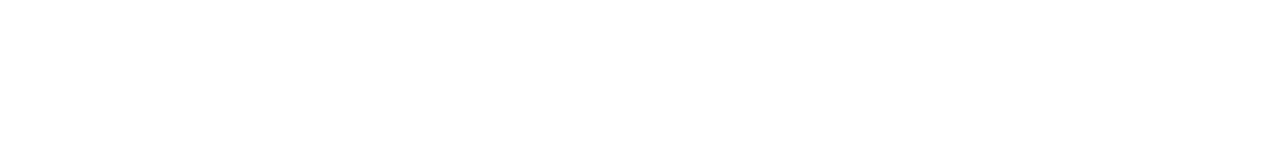
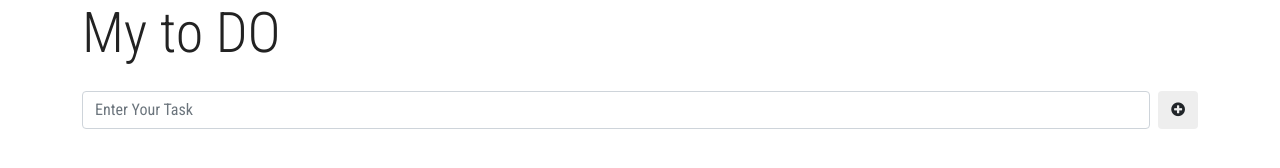
Before and after one commit to jonytalukdar/todo-list, a plain HTML site: page index.html in a window 1280 px wide. Drawn offline with nearby package versions, Linux system fonts and the light colour scheme.

Commit message:
added input section

```diff
--- a/index.html
+++ b/index.html
@@ -21,5 +21,21 @@
     />
     <link rel="stylesheet" href="style.css" />
   </head>
-  <body></body>
+  <body>
+    <div class="container">
+      <h1 class="display-4">My to DO</h1>
+      <div class="row">
+        <div class="col mt-3 d-flex">
+          <input
+            class="form-control"
+            type="text"
+            placeholder="Enter Your Task"
+          />
+          <button id="addTaskBtn" class="btn ms-2">
+            <i class="fa fa-plus-circle"></i>
+          </button>
+        </div>
+      </div>
+    </div>
+  </body>
 </html>
--- a/style.css
+++ b/style.css
@@ -1,3 +1,9 @@
 body {
-  font-family: 'Roboto Condensed', sans-serif;
+  font-family: 'Roboto Condensed', sans-serif !important;
+  font-size: 16px;
+  color: #222;
 }
+
+.btn {
+  background-color: #eee;
+}
```
